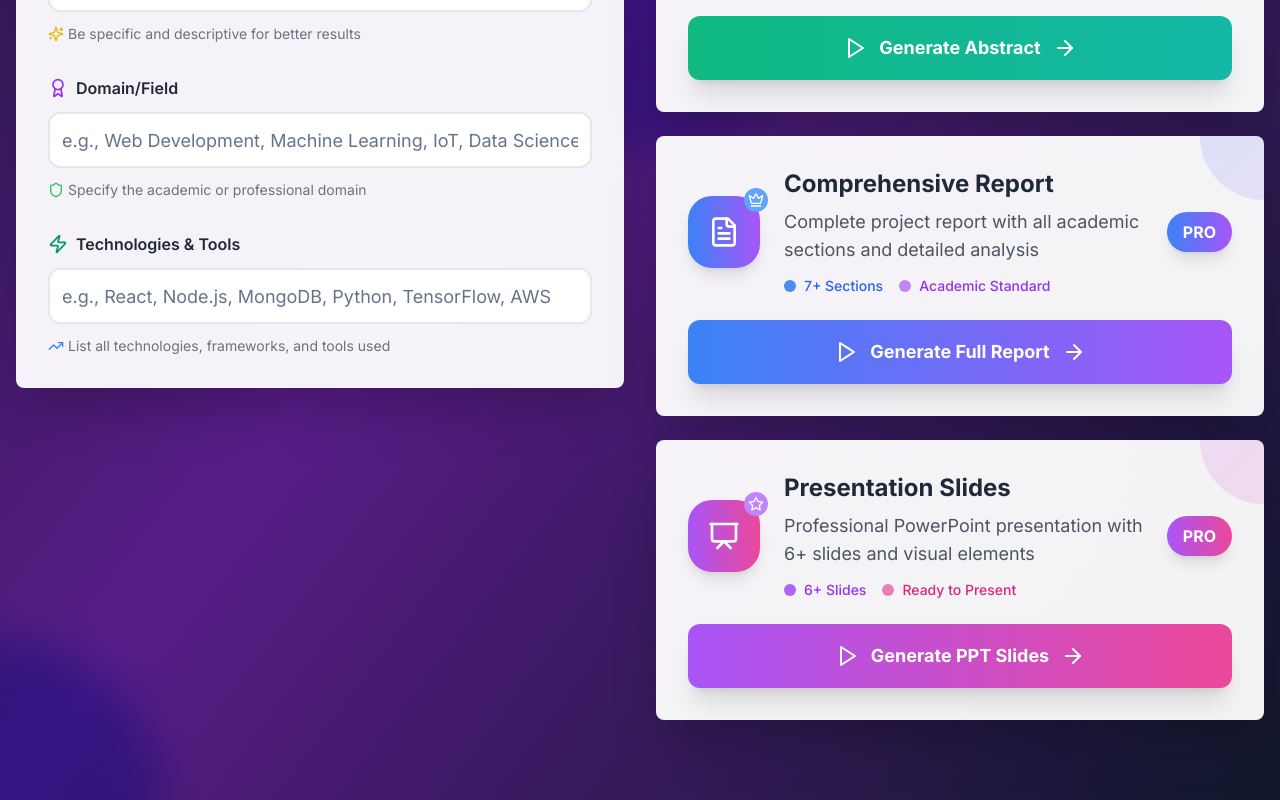
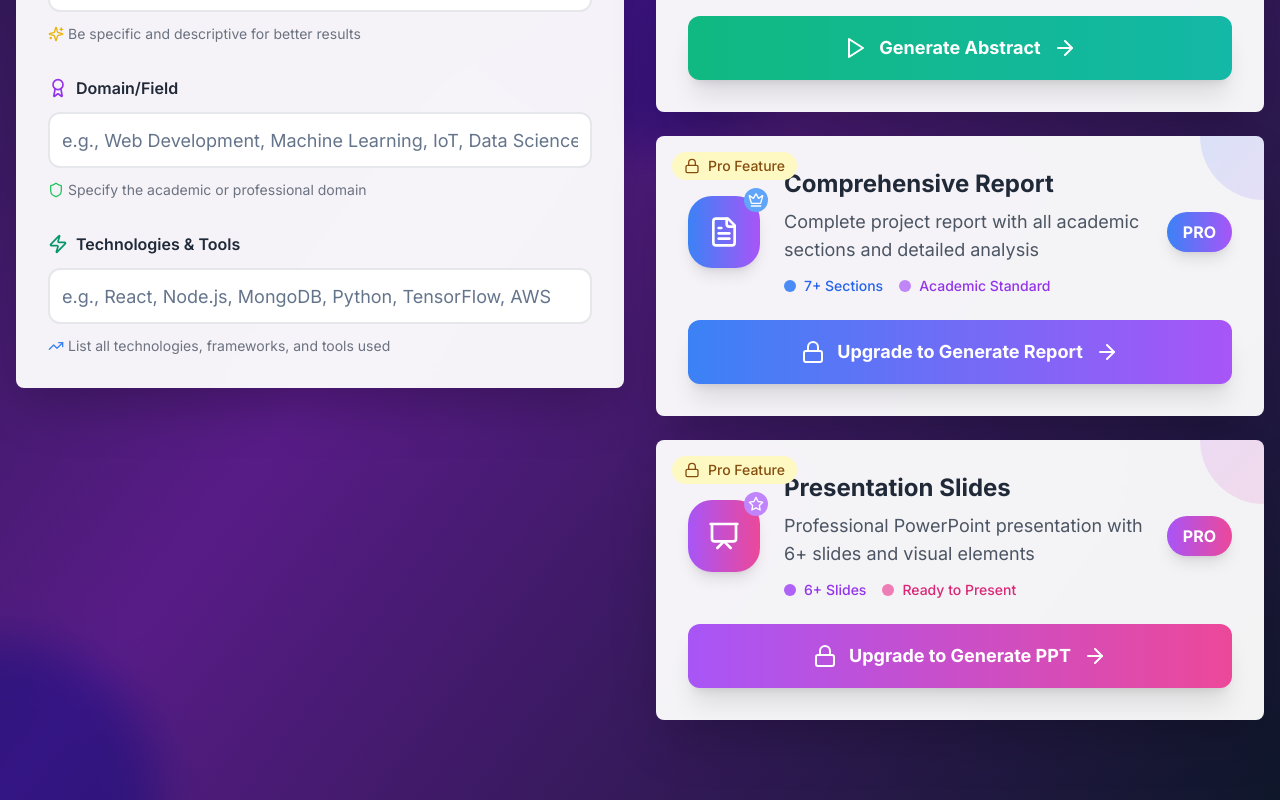
Before and after one commit to kokilailan1991/students-project, a Next.js app: page /project-generator in a window 1280 px wide. Shown: the part 891-1691 px from the top of the page. Built offline with nearby package versions, Linux system fonts and the light colour scheme.

Commit message:
Implement payment restrictions: Abstract free, Report and PPT require Pro upgrade

```diff
--- a/src/components/ProjectGenerator.tsx
+++ b/src/components/ProjectGenerator.tsx
@@ -72,6 +72,16 @@ const ProjectGenerator: React.FC<ProjectGeneratorProps> = ({ onUpgrade, userId }
 
     if (!userId) {
       toast.error('User not authenticated')
+      return
+    }
+
+    // Check if user is trying to access paid features
+    if (type === 'report' || type === 'ppt') {
+      toast.error('This feature requires Pro subscription. Please upgrade to continue.', {
+        duration: 4000,
+        icon: '🔒',
+      })
+      onUpgrade('pro')
       return
     }
 
@@ -402,6 +412,12 @@ const ProjectGenerator: React.FC<ProjectGeneratorProps> = ({ onUpgrade, userId }
             >
               <Card className="bg-white/95 backdrop-blur-xl border-0 shadow-2xl hover:shadow-3xl transition-all duration-500 overflow-hidden group relative">
                 <div className="absolute top-0 right-0 w-32 h-32 bg-gradient-to-br from-blue-400/20 to-purple-400/20 rounded-full -translate-y-16 translate-x-16"></div>
+                <div className="absolute top-4 left-4 z-10">
+                  <div className="flex items-center space-x-2 bg-yellow-100 text-yellow-800 px-3 py-1 rounded-full text-sm font-medium">
+                    <Lock className="h-4 w-4" />
+                    <span>Pro Feature</span>
+                  </div>
+                </div>
                 <CardContent className="p-8 relative">
                   <div className="flex items-center justify-between mb-6">
                     <div className="flex items-center space-x-6">
@@ -433,22 +449,12 @@ const ProjectGenerator: React.FC<ProjectGeneratorProps> = ({ onUpgrade, userId }
                     </Badge>
                   </div>
                   <Button
-                    onClick={() => generateContent('report')}
-                    disabled={isGenerating}
+                    onClick={() => onUpgrade('pro')}
                     className="w-full bg-gradient-to-r from-blue-500 to-purple-500 hover:from-blue-600 hover:to-purple-600 text-white font-bold h-16 shadow-xl hover:shadow-2xl transition-all duration-300 text-lg rounded-xl group"
                   >
-                    {isGenerating ? (
-                      <>
-                        <Loader2 className="mr-3 h-6 w-6 animate-spin" />
-                        Generating Report...
-                      </>
-                    ) : (
-                      <>
-                        <Play className="mr-3 h-6 w-6 group-hover:scale-110 transition-transform" />
-                        Generate Full Report
-                        <ArrowRight className="ml-3 h-6 w-6 group-hover:translate-x-1 transition-transform" />
-                      </>
-                    )}
+                    <Lock className="mr-3 h-6 w-6 group-hover:scale-110 transition-transform" />
+                    Upgrade to Generate Report
+                    <ArrowRight className="ml-3 h-6 w-6 group-hover:translate-x-1 transition-transform" />
                   </Button>
                 </CardContent>
               </Card>
@@ -461,6 +467,12 @@ const ProjectGenerator: React.FC<ProjectGeneratorProps> = ({ onUpgrade, userId }
             >
               <Card className="bg-white/95 backdrop-blur-xl border-0 shadow-2xl hover:shadow-3xl transition-all duration-500 overflow-hidden group relative">
                 <div className="absolute top-0 right-0 w-32 h-32 bg-gradient-to-br from-purple-400/20 to-pink-400/20 rounded-full -translate-y-16 translate-x-16"></div>
+                <div className="absolute top-4 left-4 z-10">
+                  <div className="flex items-center space-x-2 bg-yellow-100 text-yellow-800 px-3 py-1 rounded-full text-sm font-medium">
+                    <Lock className="h-4 w-4" />
+                    <span>Pro Feature</span>
+                  </div>
+                </div>
                 <CardContent className="p-8 relative">
                   <div className="flex items-center justify-between mb-6">
                     <div className="flex items-center space-x-6">
@@ -492,22 +504,12 @@ const ProjectGenerator: React.FC<ProjectGeneratorProps> = ({ onUpgrade, userId }
                     </Badge>
                   </div>
                   <Button
-                    onClick={() => generateContent('ppt')}
-                    disabled={isGenerating}
+                    onClick={() => onUpgrade('pro')}
                     className="w-full bg-gradient-to-r from-purple-500 to-pink-500 hover:from-purple-600 hover:to-pink-600 text-white font-bold h-16 shadow-xl hover:shadow-2xl transition-all duration-300 text-lg rounded-xl group"
                   >
-                    {isGenerating ? (
-                      <>
-                        <Loader2 className="mr-3 h-6 w-6 animate-spin" />
-                        Generating Slides...
-                      </>
-                    ) : (
-                      <>
-                        <Play className="mr-3 h-6 w-6 group-hover:scale-110 transition-transform" />
-                        Generate PPT Slides
-                        <ArrowRight className="ml-3 h-6 w-6 group-hover:translate-x-1 transition-transform" />
-                      </>
-                    )}
+                    <Lock className="mr-3 h-6 w-6 group-hover:scale-110 transition-transform" />
+                    Upgrade to Generate PPT
+                    <ArrowRight className="ml-3 h-6 w-6 group-hover:translate-x-1 transition-transform" />
                   </Button>
                 </CardContent>
               </Card>
```
